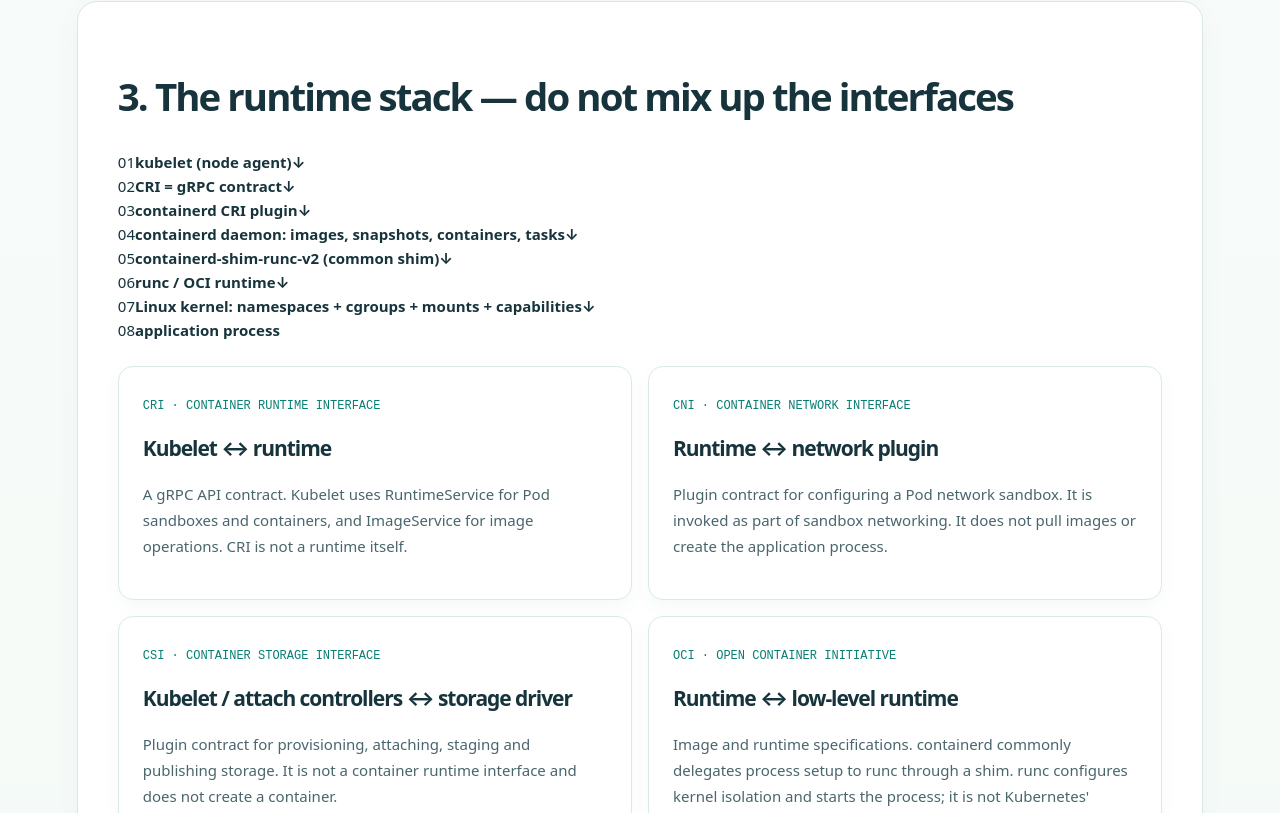
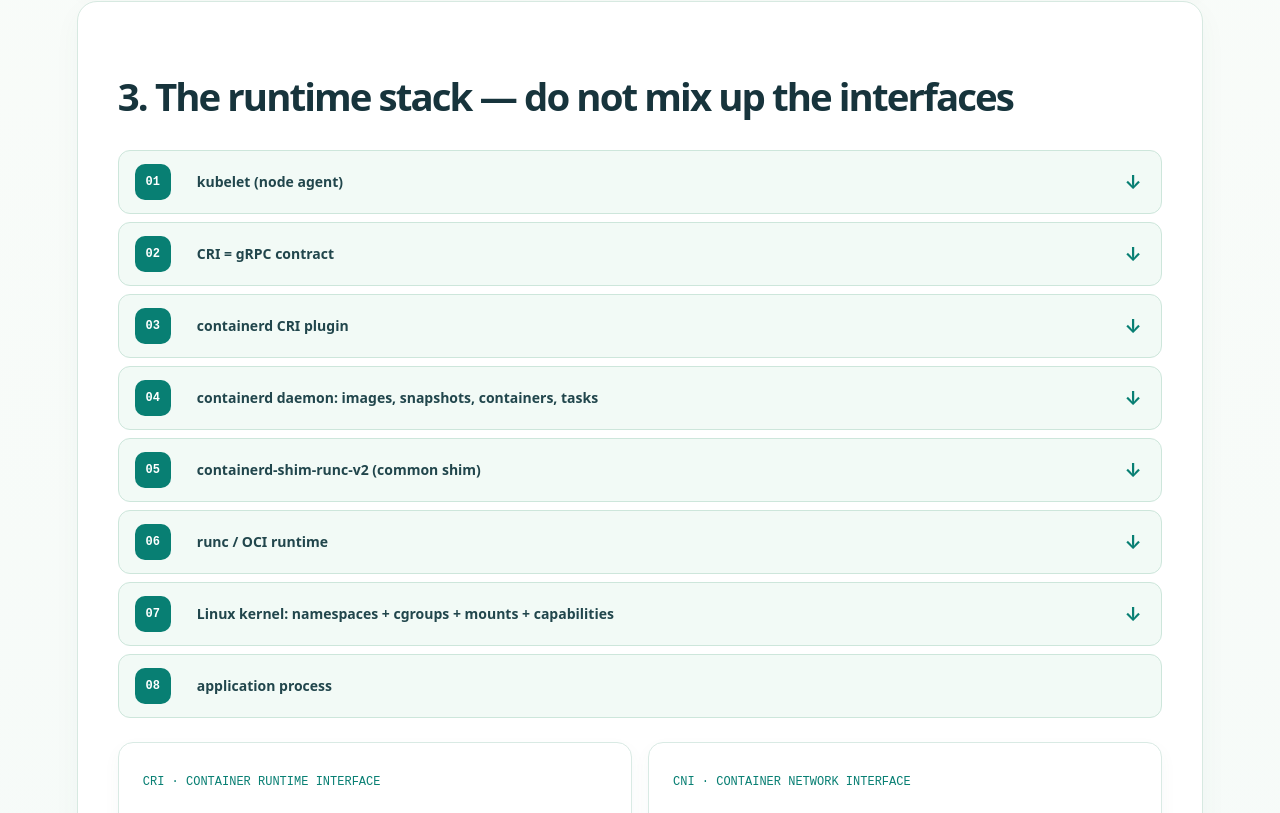
Before and after one commit to bapuoldtown/production-engineering-warfare, a Next.js app in the folder web/: page /architecture/kubernetes-control-plane-data-plane in a window 1280 px wide. Shown: the part 3007-3820 px from the top of the page. Built offline with nearby package versions, Linux system fonts and the light colour scheme.

Commit message:
style(k8s): format component-by-component architecture flows

```diff
--- a/web/app/globals.css
+++ b/web/app/globals.css
@@ -91,3 +91,10 @@ footer a{color:#087f73}
 .interactive-mission button:disabled{opacity:.5;cursor:not-allowed}
 .interactive-mission button:focus-visible{outline:3px solid #efb94f;outline-offset:3px}
 @media(max-width:720px){.mission-steps{grid-template-columns:repeat(3,1fr)}.probe-controls,.mission-compare{grid-template-columns:1fr}.mission-steps button{font-size:12px}.mission-navigation button{flex:1}}
+
+/* Mission 008.5 — explainable component flows */
+.mission-flow{display:grid;gap:8px;margin:24px 0}
+.mission-flow-step{position:relative;display:grid;grid-template-columns:48px minmax(0,1fr) 24px;align-items:center;gap:14px;padding:13px 16px;background:#f2faf6;border:1px solid #cde6db;border-radius:12px;color:#21464c}
+.mission-flow-step>span{display:grid;place-items:center;width:36px;height:36px;border-radius:10px;background:#087f73;color:white;font:700 12px ui-monospace,monospace}
+.mission-flow-step strong{font-size:14px;line-height:1.5}
+.mission-flow-step>b{font-size:19px;color:#087f73;text-align:center}
```
